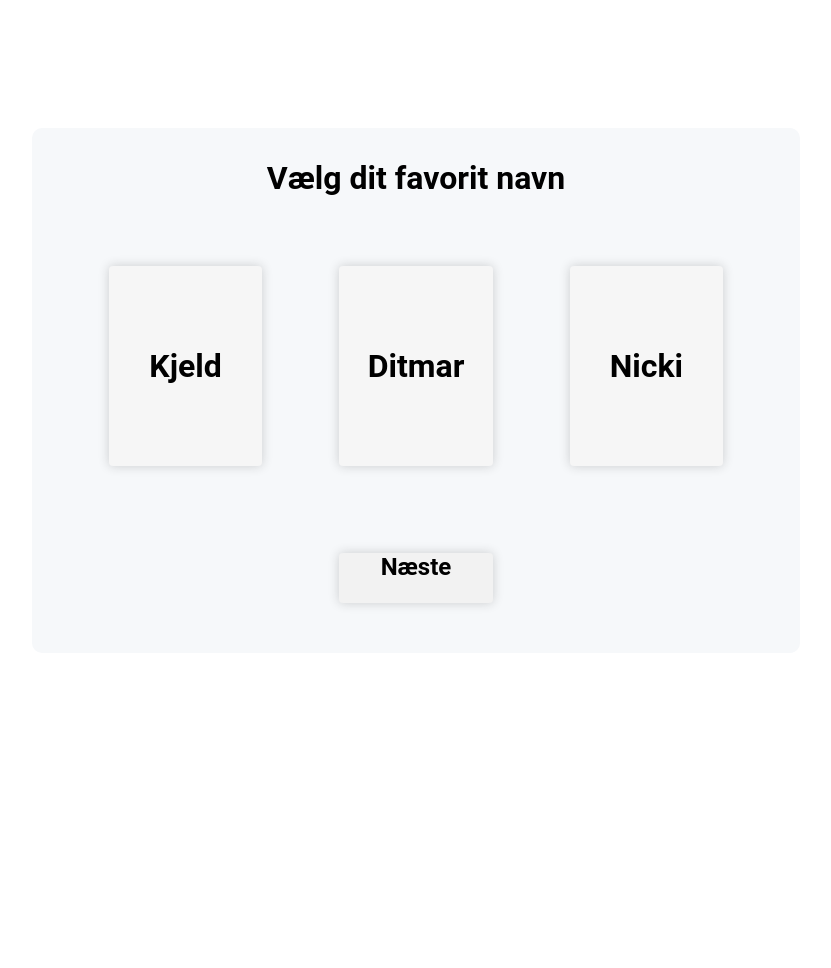
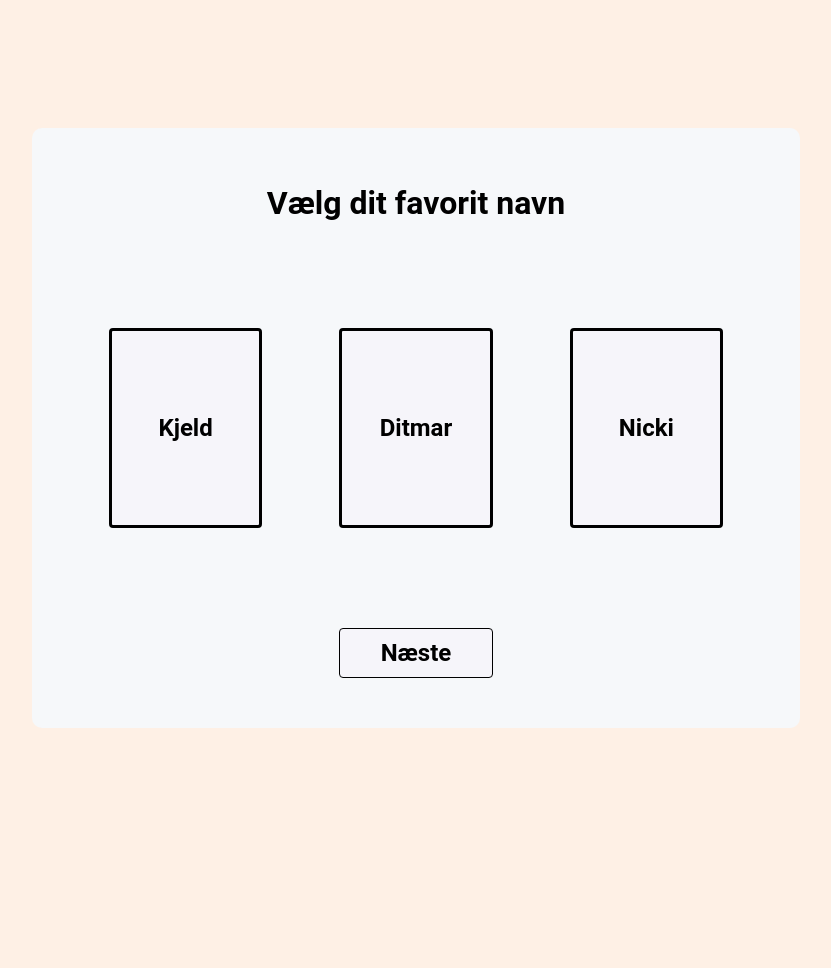
Before and after one commit to SimonBuusJensen/name-game-shuffle, a Flask app: page / in a window 1280 px wide. Shown: the top 968 px of the page, without its empty margins (224-1055 px from the left). Before the commit the page ends 610 px from the top, so only its background shows below. Run offline with Flask 2, Linux system fonts and the light colour scheme.

Commit message:
The base HTML and CSS for the names panel is centered

```diff
--- a/static/css/main.css
+++ b/static/css/main.css
@@ -5,13 +5,13 @@
 }
 
 h1 {
-
+    margin: 0;
+    padding: 0;
 }
 
 h2 {
     margin: 0;
     padding: 0;
-    display:inline;
 }
 
 a {
@@ -25,6 +25,7 @@ body {
     margin: 0;
     padding: 0;
     height: auto;
+    background-color: #FEF0E5;
 }
 
 .main-container {
@@ -37,7 +38,7 @@ body {
 }
 
 #main-title-container {
-    height: 100px;
+    height: 150px;
     display: flex;
     justify-content: center;
     align-content: center;
@@ -55,45 +56,52 @@ body {
 }
 
 .name-container {
+    width: 20%;
+    height: 200px;
+    margin: 50px 0 0 10%;
+
     float: left;
     display: flex;
     justify-content: center;
     align-content: center;
     flex-direction: column;
-    width: 20%;
-    height: 200px;
-    margin: 5% 0 0 10%;
+
+    border: black solid;
     border-radius: 4px;
-    background-color: #F6F6F6;
-    box-shadow: 0 0 11px rgba(33,33,33,.2);
+    background-color: #F6F5FA;
+
 }
 
 .name-container:hover {
-  box-shadow: 0 0 20px rgba(33,33,35,.5);
+  box-shadow: 0 0 20px rgba(33,33,35,1);
 }
 
 
 #next-button-container {
-    height: 100px;
+    height: 150px;
     width: 100%;
-}
-
-#next-button {
-    width: 20%;
-    height: 50px;
-    margin: 25px 40%;
 
     display: flex;
     justify-content: center;
     align-content: center;
-    flex-direction: row;
+    flex-direction: column;
+}
 
-    background-color: #F2F2F2;
-    border: none;
+#next-button {
+    height: 50px;
+    width: 20%;
+    margin: 0 40%;
+
+    display: flex;
+    justify-content: center;
+    align-content: center;
+    flex-direction: column;
+
+    background-color: #F6F5FA;
+    border: solid black 1px;
     border-radius: 4px;
-    box-shadow: 0 0 11px rgba(33,33,33,.2);
 }
 
 #next-button:hover {
-  box-shadow: 0 0 20px rgba(33,33,35,.5);
+  box-shadow: 0 0 5px rgba(33,33,35,1);
 }
--- a/templates/index.html
+++ b/templates/index.html
@@ -2,8 +2,10 @@
 <html lang="en">
 <head>
     <meta charset="UTF-8">
+    <meta name="viewport" content="width=device-width, initial-scale=1.0">
     <title>Navne leg</title>
     <link rel="stylesheet" href="{{ url_for('static', filename='css/main.css') }}">
+
 </head>
 <body>
     <div class="main-container">
@@ -12,15 +14,16 @@
         </div>
         <div class="names-container">
             <div class="name-container" id="name1">
-                <h1 class="name-title">{{ name1 }}</h1>
+                <h2 class="name-title">{{ name1 }}</h2>
             </div>
             <div class="name-container" id="name2">
-                <h1 class="name-title">{{ name2 }}</h1>
+                <h2 class="name-title">{{ name2 }}</h2>
             </div>
             <div class="name-container" id="name3">
-                <h1 class="name-title">{{ name3 }}</h1>
+                <h2 class="name-title">{{ name3 }}</h2>
             </div>
         </div>
+        <div id="button-container">
             <div id="next-button-container">
                 <a href="{{ url_for('index') }}">
                     <div id="next-button">
@@ -29,5 +32,6 @@
                 </a>
             </div>
         </div>
+    </div>
 </body>
 </html>
```
Lines whose indentation alone changed are shown as unchanged.
